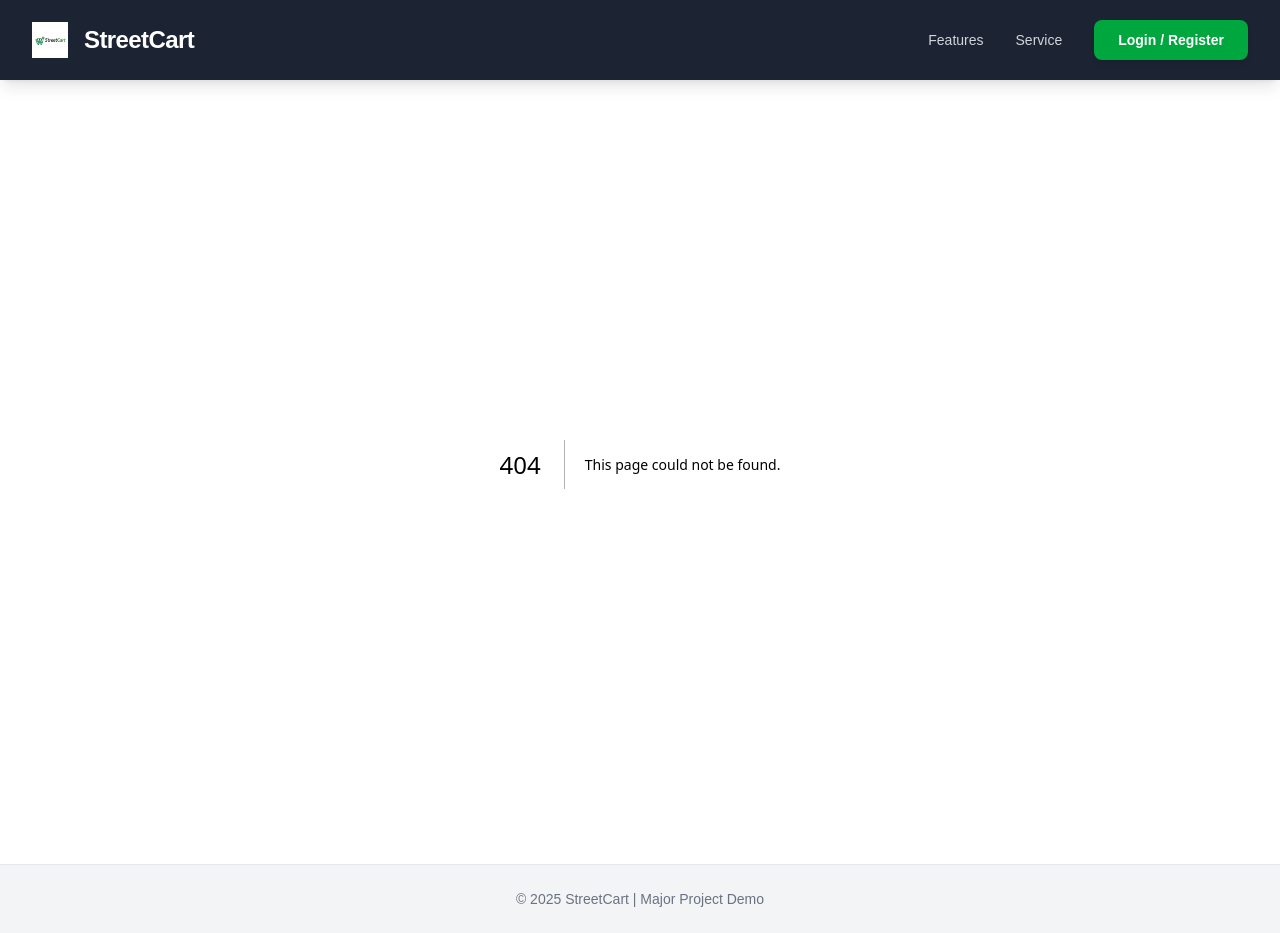
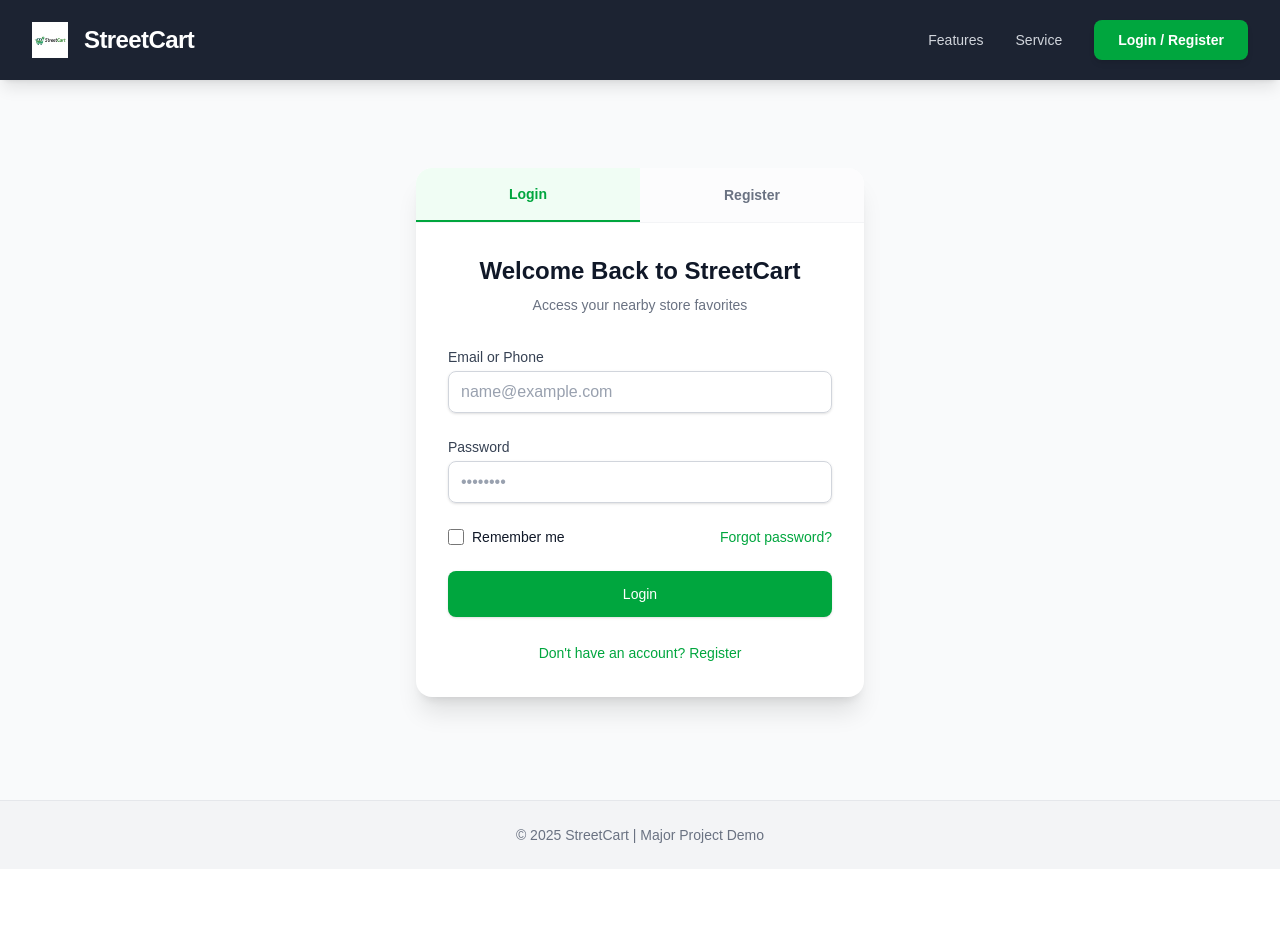
Before and after one commit to ShahzadKhan-git/StreetCart, a Next.js app: page /auth in a window 1280 px wide. Before the commit this address had no page. After the commit the page ends 869 px from the top, so only its background shows below. Built offline with nearby package versions, Linux system fonts and the light colour scheme.

Commit message:
Add Login/Register page and link auth flow

```diff
--- /dev/null
+++ b/app/auth/page.tsx
@@ -0,0 +1,154 @@
+'use client';
+
+import { useState } from 'react';
+import Link from 'next/link';
+// Navbar and Footer are in layout.tsx
+
+export default function AuthPage() {
+    const [isLogin, setIsLogin] = useState(true);
+
+    return (
+        <div className="w-full min-h-[calc(100vh-4rem)] flex flex-col items-center justify-center bg-gray-50 py-12 px-4 sm:px-6 lg:px-8">
+
+            <div className="w-full max-w-md bg-white rounded-2xl shadow-xl overflow-hidden">
+
+                {/* Toggle Header */}
+                <div className="flex border-b border-gray-100">
+                    <button
+                        onClick={() => setIsLogin(true)}
+                        className={`flex-1 py-4 text-sm font-semibold transition-all duration-300 ${isLogin
+                                ? 'bg-green-50 text-green-600 border-b-2 border-green-600'
+                                : 'text-gray-500 hover:text-gray-700 bg-gray-50/50'
+                            }`}
+                    >
+                        Login
+                    </button>
+                    <button
+                        onClick={() => setIsLogin(false)}
+                        className={`flex-1 py-4 text-sm font-semibold transition-all duration-300 ${!isLogin
+                                ? 'bg-green-50 text-green-600 border-b-2 border-green-600'
+                                : 'text-gray-500 hover:text-gray-700 bg-gray-50/50'
+                            }`}
+                    >
+                        Register
+                    </button>
+                </div>
+
+                <div className="p-8">
+                    <div className="text-center mb-8">
+                        <h2 className="text-2xl font-bold text-gray-900">
+                            {isLogin ? 'Welcome Back to StreetCart' : 'Create Your StreetCart Account'}
+                        </h2>
+                        <p className="mt-2 text-sm text-gray-500">
+                            {isLogin
+                                ? 'Access your nearby store favorites'
+                                : 'Join your local community marketplace'}
+                        </p>
+                    </div>
+
+                    <form className="space-y-6">
+                        {!isLogin && (
+                            <div>
+                                <label htmlFor="fullName" className="block text-sm font-medium text-gray-700">
+                                    Full Name
+                                </label>
+                                <input
+                                    id="fullName"
+                                    name="fullName"
+                                    type="text"
+                                    required
+                                    className="mt-1 block w-full px-3 py-2 border border-gray-300 rounded-lg shadow-sm placeholder-gray-400 focus:outline-none focus:ring-2 focus:ring-green-500 focus:border-green-500 transition-colors"
+                                    placeholder="John Doe"
+                                />
+                            </div>
+                        )}
+
+                        <div>
+                            <label htmlFor="email" className="block text-sm font-medium text-gray-700">
+                                Email or Phone
+                            </label>
+                            <input
+                                id="email"
+                                name="email"
+                                type="text"
+                                required
+                                className="mt-1 block w-full px-3 py-2 border border-gray-300 rounded-lg shadow-sm placeholder-gray-400 focus:outline-none focus:ring-2 focus:ring-green-500 focus:border-green-500 transition-colors"
+                                placeholder="name@example.com"
+                            />
+                        </div>
+
+                        <div>
+                            <label htmlFor="password" className="block text-sm font-medium text-gray-700">
+                                Password
+                            </label>
+                            <input
+                                id="password"
+                                name="password"
+                                type="password"
+                                required
+                                className="mt-1 block w-full px-3 py-2 border border-gray-300 rounded-lg shadow-sm placeholder-gray-400 focus:outline-none focus:ring-2 focus:ring-green-500 focus:border-green-500 transition-colors"
+                                placeholder="••••••••"
+                            />
+                        </div>
+
+                        {!isLogin && (
+                            <div>
+                                <label htmlFor="confirmPassword" className="block text-sm font-medium text-gray-700">
+                                    Confirm Password
+                                </label>
+                                <input
+                                    id="confirmPassword"
+                                    name="confirmPassword"
+                                    type="password"
+                                    required
+                                    className="mt-1 block w-full px-3 py-2 border border-gray-300 rounded-lg shadow-sm placeholder-gray-400 focus:outline-none focus:ring-2 focus:ring-green-500 focus:border-green-500 transition-colors"
+                                    placeholder="••••••••"
+                                />
+                            </div>
+                        )}
+
+                        {isLogin && (
+                            <div className="flex items-center justify-between">
+                                <div className="flex items-center">
+                                    <input
+                                        id="remember-me"
+                                        name="remember-me"
+                                        type="checkbox"
+                                        className="h-4 w-4 text-green-600 focus:ring-green-500 border-gray-300 rounded"
+                                    />
+                                    <label htmlFor="remember-me" className="ml-2 block text-sm text-gray-900">
+                                        Remember me
+                                    </label>
+                                </div>
+
+                                <div className="text-sm">
+                                    <a href="#" className="font-medium text-green-600 hover:text-green-500">
+                                        Forgot password?
+                                    </a>
+                                </div>
+                            </div>
+                        )}
+
+                        <button
+                            type="submit"
+                            className="w-full flex justify-center py-3 px-4 border border-transparent rounded-lg shadow-sm text-sm font-medium text-white bg-green-600 hover:bg-green-700 focus:outline-none focus:ring-2 focus:ring-offset-2 focus:ring-green-500 transition-colors"
+                        >
+                            {isLogin ? 'Login' : 'Register'}
+                        </button>
+                    </form>
+
+                    <div className="mt-6 text-center">
+                        <button
+                            onClick={() => setIsLogin(!isLogin)}
+                            className="text-sm font-medium text-green-600 hover:text-green-500 transition-colors"
+                        >
+                            {isLogin
+                                ? "Don't have an account? Register"
+                                : "Already have an account? Login"}
+                        </button>
+                    </div>
+                </div>
+            </div>
+        </div>
+    );
+}
--- a/app/page.tsx
+++ b/app/page.tsx
@@ -1,6 +1,7 @@
 import CategoryCard from "@/components/CategoryCard";
 import { Store, Shirt, MapPin, Check } from "lucide-react";
 import Image from "next/image";
+import Link from "next/link";
 
 export default function Home() {
   return (
@@ -73,9 +74,9 @@ export default function Home() {
 
           {/* Right: CTA Button */}
           <div className="w-full md:w-auto mt-4 md:mt-0">
-            <button className="w-full md:w-auto bg-gradient-to-r from-[#508D69] to-[#2E5E4E] hover:opacity-90 text-white font-medium py-3 px-12 rounded shadow transition-all text-lg">
+            <Link href="/auth" className="inline-block w-full md:w-auto bg-gradient-to-r from-[#508D69] to-[#2E5E4E] hover:opacity-90 text-white font-medium py-3 px-12 rounded shadow transition-all text-lg text-center">
               Login / Register
-            </button>
+            </Link>
           </div>
         </div>
       </section>
--- a/components/Navbar.tsx
+++ b/components/Navbar.tsx
@@ -24,9 +24,9 @@ export default function Navbar() {
                     <Link href="#" className="hover:text-white hover:underline underline-offset-4 transition-all">Features</Link>
                     <Link href="#" className="hover:text-white hover:underline underline-offset-4 transition-all">Service</Link>
                 </div>
-                <button className="px-6 py-2.5 text-sm font-semibold text-white bg-green-600 rounded-lg hover:bg-green-500 shadow-md hover:shadow-green-500/20 transition-all duration-300 transform hover:-translate-y-0.5">
+                <Link href="/auth" className="px-6 py-2.5 text-sm font-semibold text-white bg-green-600 rounded-lg hover:bg-green-500 shadow-md hover:shadow-green-500/20 transition-all duration-300 transform hover:-translate-y-0.5">
                     Login / Register
-                </button>
+                </Link>
             </div>
         </nav>
     );
```
